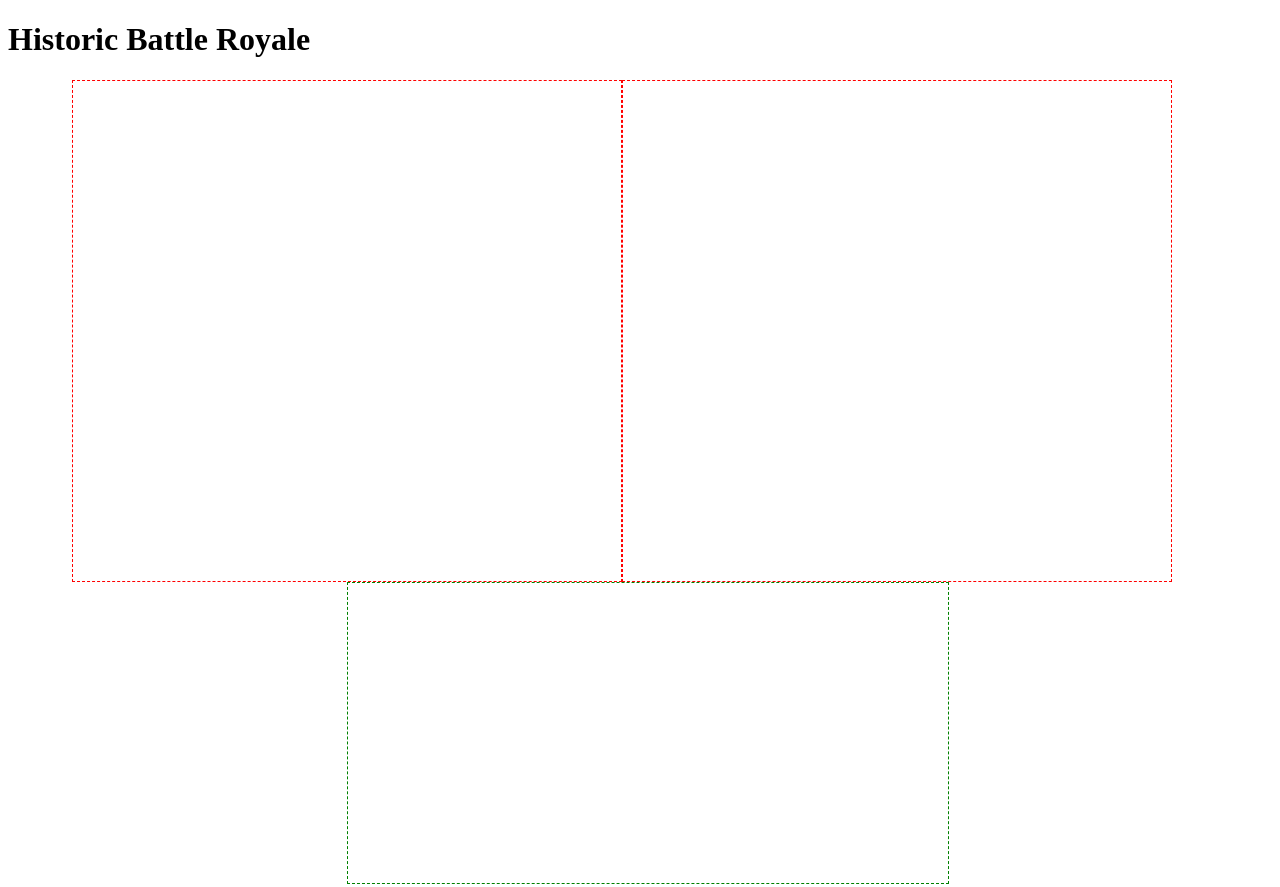
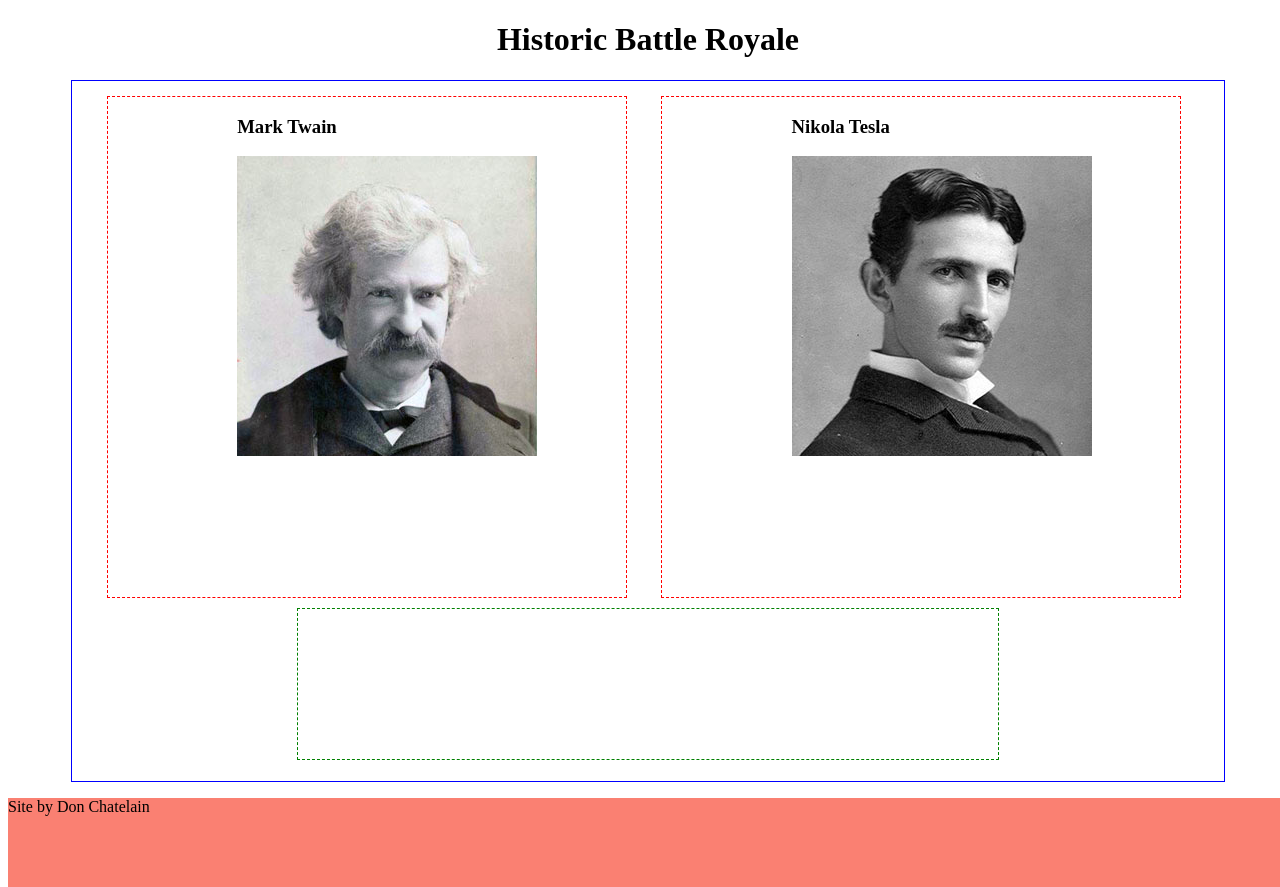
Before and after one commit to Jasmineiona/battle-royale, a plain HTML site: page index.html in a window 1280 px wide. Shown: the top 887 px of the page. Drawn offline with Linux system fonts and the light colour scheme.

Commit message:
changes img folder to images puts basic dom manipulation functionality to work structures html to house various inputs from app.js adds event listeners when user clicks on pics

```diff
--- a/app.js
+++ b/app.js
@@ -55,11 +55,43 @@ function fight(contA, contB) {
 	var fate = Math.floor(Math.random() * 100);
 	console.log("Fate has chosen " + fate);
 
+	var elWinner = document.getElementById('winnerbox');
 	if (fate <= contA.chance) {
 		console.log(contA.named + " is the winner!");
+		elWinner.textContent = (contA.named + " is the winner!");
 	} else {
 		console.log(contB.named + " is the winner!");
+		elWinner.textContent = (contB.named + " is the winner!");
 	}
 }
 
-fight(markTwain, nikTesla);
+
+
+var imgs = new Array();
+imgs[0] = new Image();
+imgs[0].src = 'images/twain.jpg';
+imgs[1] = new Image();
+imgs[1].src = 'images/tesla.jpg';
+
+var p1 = document.getElementById('left-pic');
+var p2 = document.getElementById('right-pic');
+var name1 = document.getElementById('left-nametag');
+var name2 = document.getElementById('right-nametag');
+
+p1.appendChild(imgs[0]);
+p2.appendChild(imgs[1]);
+name1.textContent = markTwain.named;
+name2.textContent = nikTesla.named;
+
+var test = function() {
+	console.log("user right or wrong function placeholder");
+};
+
+p1.addEventListener('click', function() {
+	fight(markTwain,nikTesla);
+});
+p1.addEventListener('click', test);
+p2.addEventListener('click', function() {
+	fight(markTwain,nikTesla);
+});
+p2.addEventListener('click', test);
--- a/index.html
+++ b/index.html
@@ -10,12 +10,22 @@
 	</header>
 	<main>
 		<section id="left-container">
-
+			<div id="left-pic">
+				<h3 id="left-nametag"></h3>
+				<ul id="left-bonus">
+				</ul>
+			</div>
 		</section>
 		<section id="right-container">
-
+			<div id="right-pic">
+				<h3 id="right-nametag"></h3>
+				<ul id="right-bonus">
+				</ul>
+			</div>
 		</section>
 		<section id="results">
+			<h2 id="winnerbox"></h2>
+			<p id="usertally"></p>
 		</section>
 	</main>
 	<footer>
--- a/style.css
+++ b/style.css
@@ -1,33 +1,44 @@
 body {
 	width: 100%;
 }
+header h1 {
+	text-align: center;
+}
 main {
-
+	margin: 0 auto;
+	width: 90%;
+	height: 700px;
+	border: 1px solid blue;
 }
 section {
-	width: 35%;
-	height: 400px;
+	display: inline-block;
+	width: 45%;
+	height: 500px;
 	border: 1px dashed red;
-	display: flex;
-	position: relative;
-	padding: 50px;
+	margin-top: 15px;
 }
 #left-container {
-	float: left;
-	margin-left: 5%;
+	margin-left: 3%;
 }
 #right-container {
-
+	margin-left: 30px;
+}
+#left-pic {
+	margin-left: 25%;
+}
+#right-pic {
+	margin-left: 25%;
 }
 #results {
-	margin: 0 auto;
-	width: 500px;
-	height: 200px;
+	display: block;
+	margin: 10px auto;
+	width: 700px;
+	height: 150px;
 	border: 1px dashed green;
 }
 footer {
 	width: 100%;
-	height: 200px;
+	height: 150px;
 	background-color: salmon;
-	position: relative;
+	position: ;
 }
```
Also changed, not shown: images/arc.jpg (renamed from img/arc.jpg), images/beethoven.jpg (renamed from img/beethoven.jpg), images/curie.jpg (renamed from img/curie.jpg), images/einstein.jpg (renamed from img/einstein.jpg), images/franklin.jpg (renamed from img/franklin.jpg), images/gandhi.jpg (renamed from img/gandhi.jpg), images/salk.jpg (renamed from img/salk.jpg), images/teresa.jpg (renamed from img/teresa.jpg), images/tesla.jpg (renamed from img/tesla.jpg), images/tubman.jpg (renamed from img/tubman.jpg), images/twain.jpg (added), images/vinci.jpg (renamed from img/vinci.jpg), images/washington.jpg (renamed from img/washington.jpg).
